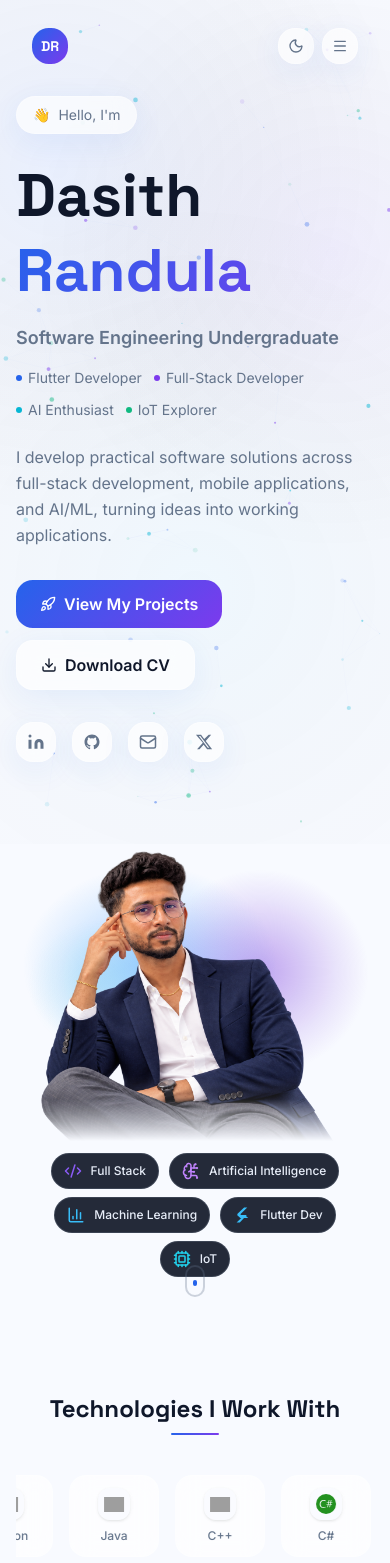
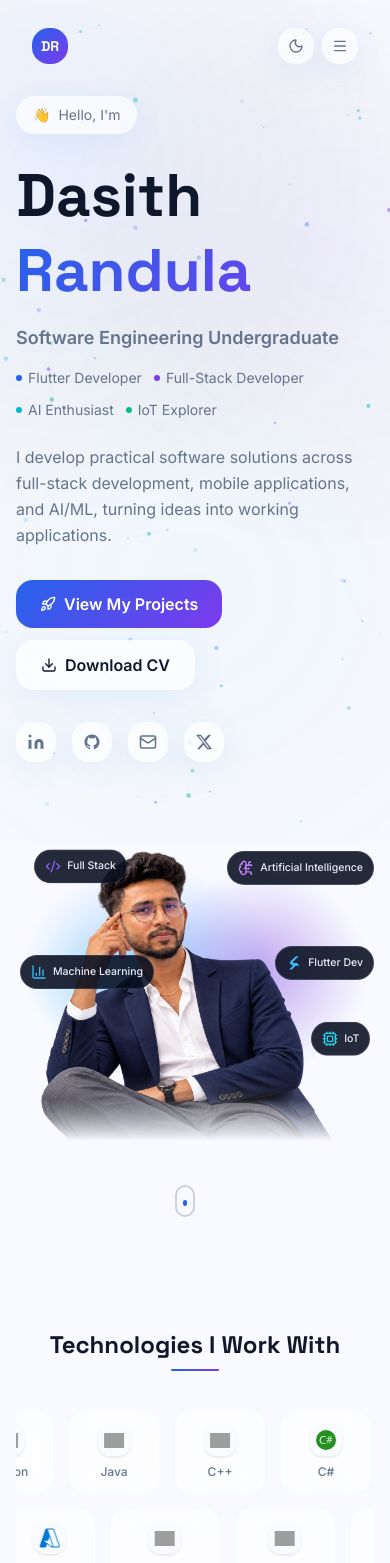
Before and after one commit to Dasith-Randula/Dasith_Randula, a Next.js app: page / in a window 390 px wide. Shown: the top 1563 px of the page. Built offline with nearby package versions, Linux system fonts and the light colour scheme; grey boxes are pictures that could not be loaded.

Commit message:
Enhance hero section layout and styling for better responsiveness

```diff
--- a/app/globals.css
+++ b/app/globals.css
@@ -345,8 +345,12 @@
   }
 
   @media (max-width: 1023px) {
+    .hero-section {
+      flex-direction: column;
+    }
+
     .hero-portrait-scene {
-      width: min(100%, 520px);
+      width: min(100%, 600px);
     }
 
     .hero-artwork {
@@ -359,42 +363,131 @@
     }
 
     .hero-portrait-badges {
-      position: relative;
-      inset: auto;
-      display: flex;
-      flex-wrap: wrap;
-      justify-content: center;
-      align-items: center;
-      gap: 8px 10px;
-      margin-top: 0.75rem;
-      padding-bottom: 0.25rem;
+      position: absolute;
+      inset: 0;
     }
 
     .hero-skill-badge-position {
-      position: relative;
-      inset: auto !important;
-      left: auto !important;
-      right: auto !important;
-      top: auto !important;
-      opacity: 1;
-      visibility: visible;
+      position: absolute;
     }
 
     .hero-skill-badge {
-      width: auto;
-      max-width: none;
-      min-height: 36px;
-      font-size: 12px;
-      padding: 0 12px;
-      animation: none;
+      min-height: clamp(36px, 4.5vw, 42px);
+      padding-inline: clamp(10px, 1.8vw, 15px);
+      font-size: clamp(11px, 1.45vw, 13px);
+      max-width: min(38vw, 200px);
+    }
+
+    .hero-skill-badge-position:nth-child(1) {
+      left: 0;
+      top: 8%;
+    }
+
+    .hero-skill-badge-position:nth-child(2) {
+      right: 0;
+      top: 9%;
+    }
+
+    .hero-skill-badge-position:nth-child(3) {
+      left: 0 !important;
+      top: 43% !important;
+    }
+
+    .hero-skill-badge-position:nth-child(4) {
+      right: 0;
+      top: 45%;
+    }
+
+    .hero-skill-badge-position:nth-child(5) {
+      right: 3%;
+      top: 72%;
+    }
+
+    .hero-scroll-indicator {
+      position: relative;
+      left: auto;
+      bottom: auto;
+      transform: none;
+      margin: 2.75rem auto 0;
     }
   }
 
   @media (max-width: 767px) {
     .hero-portrait-scene {
-      width: min(100%, 480px);
+      width: min(100%, 520px);
     }
 
+    .hero-skill-badge-position:nth-child(1) {
+      left: 1%;
+      top: 7%;
+    }
+
+    .hero-skill-badge-position:nth-child(2) {
+      right: 1%;
+      top: 8%;
+    }
+
+    .hero-skill-badge-position:nth-child(3) {
+      left: 1% !important;
+      top: 45% !important;
+    }
+
+    .hero-skill-badge-position:nth-child(4) {
+      right: 1%;
+      top: 47%;
+    }
+
+    .hero-skill-badge-position:nth-child(5) {
+      right: 5%;
+      top: 74%;
+    }
+
+    .hero-skill-badge {
+      max-width: min(42vw, 190px);
+      min-height: 34px;
+      padding-inline: 10px;
+      gap: 0.4rem;
+      font-size: clamp(10px, 2.7vw, 12px);
+    }
+
+    .hero-skill-badge__icon svg {
+      width: 16px;
+      height: 16px;
+    }
+
+  }
+
+  @media (max-width: 374px) {
+    .hero-skill-badge-position:nth-child(1) {
+      left: 0;
+      top: 6%;
+    }
+
+    .hero-skill-badge-position:nth-child(2) {
+      right: 0;
+      top: 7%;
+    }
+
+    .hero-skill-badge-position:nth-child(3) {
+      left: 0 !important;
+      top: 46% !important;
+    }
+
+    .hero-skill-badge-position:nth-child(4) {
+      right: 0;
+      top: 48%;
+    }
+
+    .hero-skill-badge-position:nth-child(5) {
+      right: 2%;
+      top: 76%;
+    }
+
+    .hero-skill-badge {
+      max-width: min(45vw, 178px);
+      padding-inline: 8px;
+      gap: 0.3rem;
+    }
   }
 
   @media (prefers-reduced-motion: reduce) {
--- a/components/Hero.tsx
+++ b/components/Hero.tsx
@@ -109,7 +109,7 @@ export function Hero() {
   return (
     <section
       id="home"
-      className="relative min-h-screen flex items-center pt-24 pb-12 px-4 md:px-8 lg:px-16 overflow-hidden"
+      className="hero-section relative min-h-screen flex items-center pt-24 pb-12 px-4 md:px-8 lg:px-16 overflow-hidden"
     >
       <div className="max-w-7xl mx-auto w-full">
         <div className="grid lg:grid-cols-2 gap-12 items-center">
@@ -250,7 +250,7 @@ export function Hero() {
 
       {/* Scroll indicator */}
       <motion.div
-        className="absolute bottom-8 left-1/2 -translate-x-1/2 flex flex-col items-center gap-2"
+        className="hero-scroll-indicator absolute bottom-8 left-1/2 -translate-x-1/2 flex flex-col items-center gap-2"
         initial={{ opacity: 0 }}
         animate={{ opacity: 1 }}
         transition={{ delay: 1.5 }}
```
